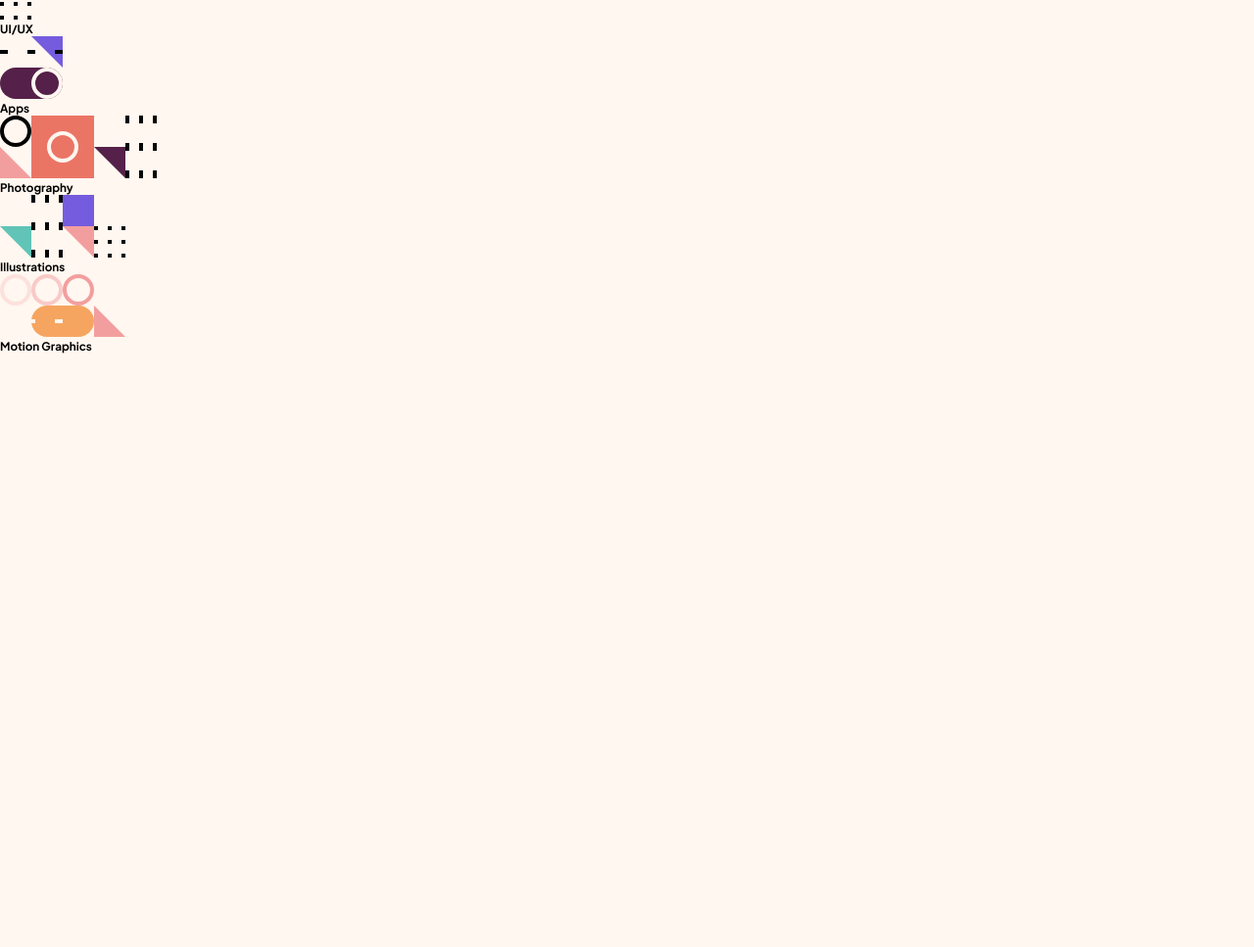
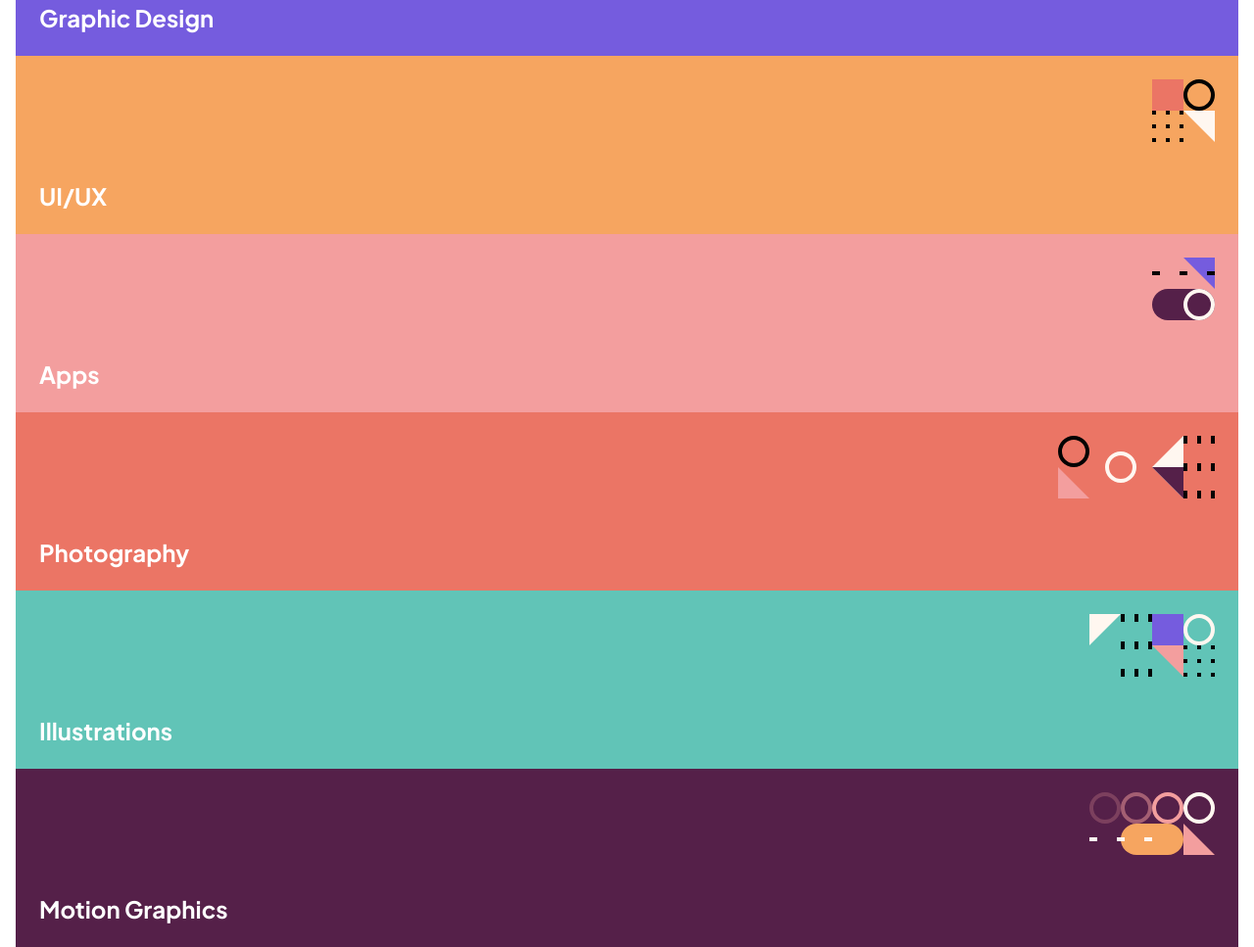
Before and after one commit to EdwardShanahan07/FM-Single-Page-Design-Portfolio, a plain HTML site: page index.html in a window 1280 px wide. Shown: the part 613-1580 px from the top of the page at 98% size. Before the commit the page ends 974 px from the top, so only its background shows below. Drawn offline with Linux system fonts and the light colour scheme.

Commit message:
Add Styles To Skills Section

```diff
--- a/assets/css/style.css
+++ b/assets/css/style.css
@@ -13,6 +13,7 @@
   --Color-Cyan: #61c4b7;
   --Color-Dark-Purple: #552049;
   --Color-Light-Cream: #fff7f0;
+  --Color-Light-Cream: #ffffff;
   --Font-Family-Primary: "Plus Jakarta Sans", sans-serif;
   --Font-Size-Mobile: 1.4rem;
   --Font-Size-Tablet: 1.6rem;
@@ -42,6 +43,11 @@ body {
   font-size: 3.6rem;
   font-weight: bold;
   margin-bottom: 1.6rem;
+}
+
+.heading-3 {
+  color: #fff;
+  font-size: 2.4rem;
 }
 
 /* Components */
@@ -98,6 +104,52 @@ header {
   line-height: 26px;
   width: 90%;
   margin: 0 auto;
+}
+
+/* Section Skills */
+
+#section-skills {
+  padding: 0 1.6rem;
+}
+
+.skill-pattern {
+  width: 100%;
+  padding: 2.4rem;
+}
+
+.skill-pattern--1 {
+  background-color: var(--Color-Galactic-Blue);
+}
+
+.skill-pattern--2 {
+  background-color: var(--Color-Summer-Yellow);
+}
+
+.skill-pattern--3 {
+  background-color: var(--Color-Pink);
+}
+
+.skill-pattern--4 {
+  background-color: var(--Color-Light-Red);
+}
+
+.skill-pattern--5 {
+  background-color: var(--Color-Cyan);
+}
+
+.skill-pattern--6 {
+  background-color: var(--Color-Dark-Purple);
+}
+
+.skill-pattern-img {
+  margin-bottom: 4rem;
+  display: flex;
+  justify-content: flex-end;
+}
+
+.skill-pattern-heading {
+  display: flex;
+  justify-content: flex-start;
 }
 
 /* Media Query 768px */
--- a/index.html
+++ b/index.html
@@ -38,51 +38,75 @@
 
       <section id="section-skills">
         <div class="skill-pattern skill-pattern--1">
+          <div class="skill-pattern-img">
             <img
               src="./assets/imgs/pattern-graphic-design.svg"
               alt="Graphic Design Pattern"
             />
+          </div>
 
+          <div class="skill-pattern-heading">
             <h3 class="heading-3">Graphic Design</h3>
+          </div>
         </div>
 
         <div class="skill-pattern skill-pattern--2">
+          <div class="skill-pattern-img">
             <img src="./assets/imgs/pattern-ui-ux.svg" alt="UI UX Pattern" />
+          </div>
 
+          <div class="skill-pattern-heading">
             <h3 class="heading-3">UI/UX</h3>
+          </div>
         </div>
 
         <div class="skill-pattern skill-pattern--3">
+          <div class="skill-pattern-img">
             <img src="./assets/imgs/pattern-apps.svg" alt="Apps Pattern" />
+          </div>
 
+          <div class="skill-pattern-heading">
             <h3 class="heading-3">Apps</h3>
+          </div>
         </div>
 
         <div class="skill-pattern skill-pattern--4">
+          <div class="skill-pattern-img">
             <img
               src="./assets/imgs/pattern-photography.svg"
               alt="Photography Pattern"
             />
+          </div>
 
+          <div class="skill-pattern-heading">
             <h3 class="heading-3">Photography</h3>
+          </div>
         </div>
 
         <div class="skill-pattern skill-pattern--5">
+          <div class="skill-pattern-img">
             <img
               src="./assets/imgs/pattern-illustrations.svg"
               alt="Illustrations Pattern"
             />
+          </div>
 
+          <div class="skill-pattern-heading">
             <h3 class="heading-3">Illustrations</h3>
+          </div>
         </div>
 
         <div class="skill-pattern skill-pattern--6">
+          <div class="skill-pattern-img">
             <img
               src="./assets/imgs/pattern-motion-graphics.svg"
               alt="Motion Pattern"
             />
+          </div>
 
+          <div class="skill-pattern-heading">
             <h3 class="heading-3">Motion Graphics</h3>
+          </div>
         </div>
       </section>
     </main>
```
Lines whose indentation alone changed are shown as unchanged.
